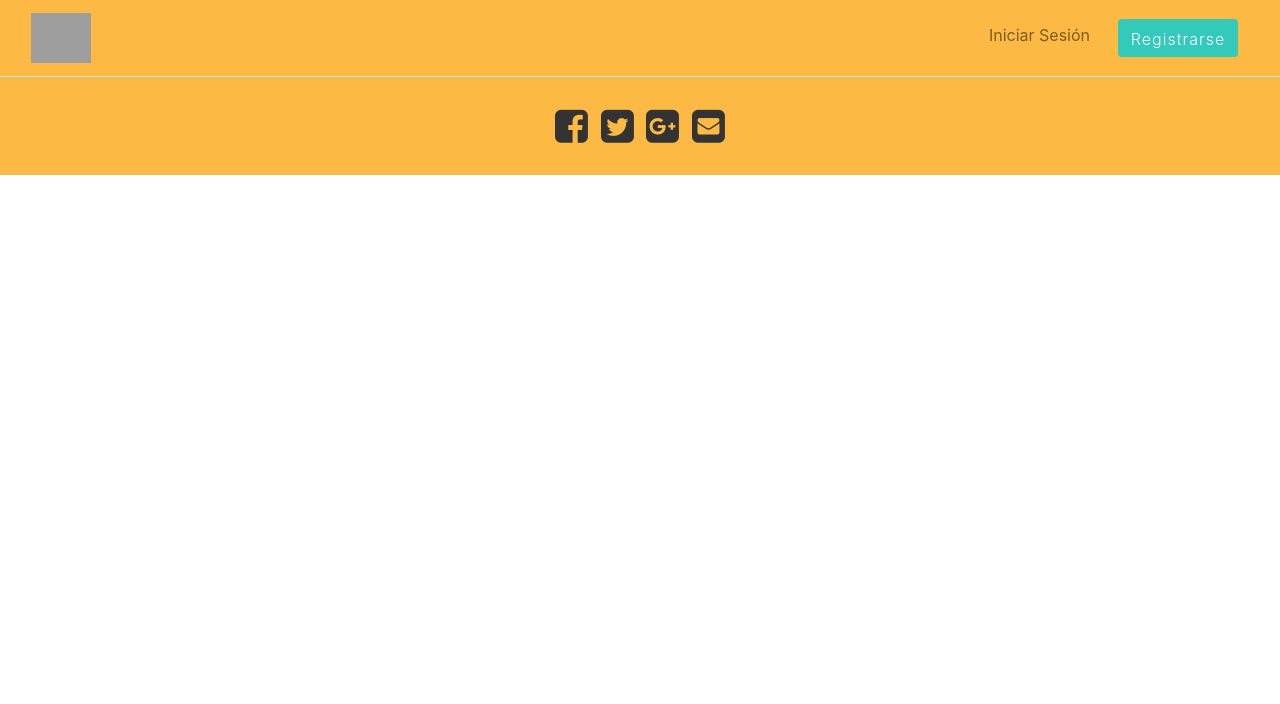
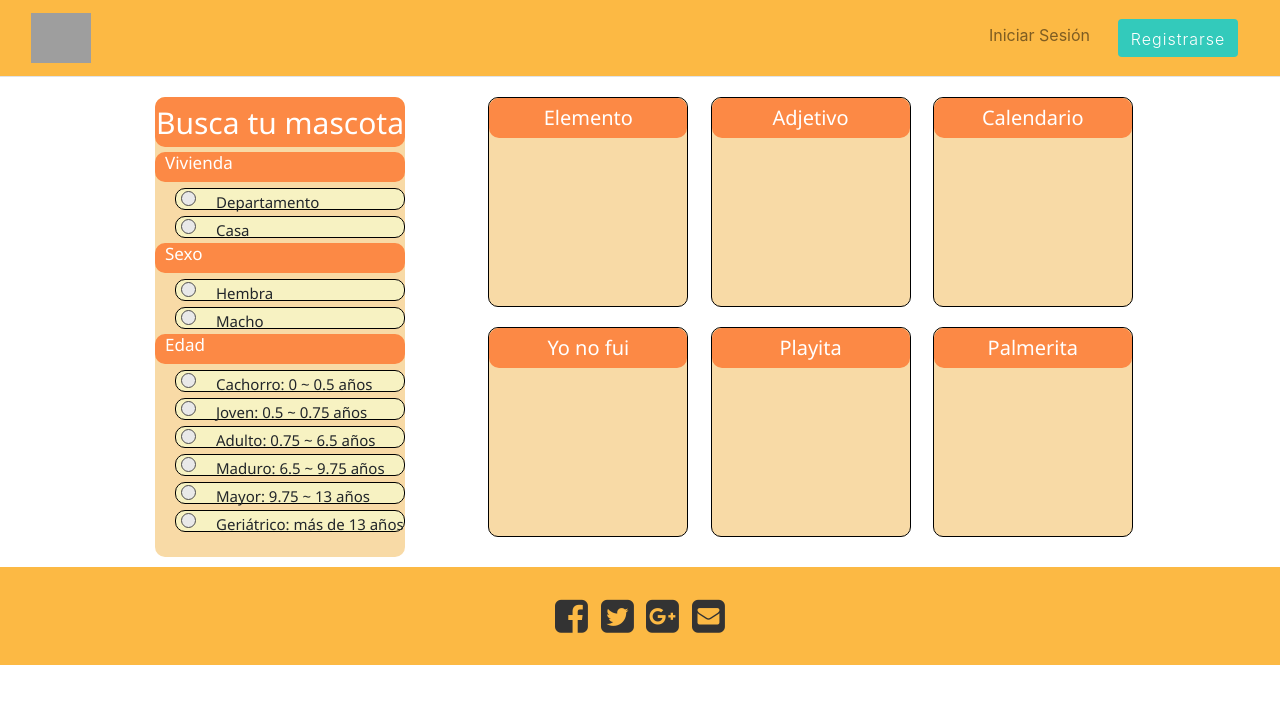
Before and after one commit to RuthMarin/uxchoosedog, a Vue app: page /#/adopcion in a window 1280 px wide. Shown: the top 704 px of the page. Built offline with nearby package versions, Linux system fonts and the light colour scheme; data requests are answered from the project's data file; grey boxes are pictures that could not be loaded.

Commit message:
adopcion ver.1

```diff
--- a/db.json
+++ b/db.json
@@ -3,7 +3,16 @@
     { "id": 1, "id_perro": 1, "texto": "" }
   ],
   "perfil": [
-    { "id": 1, "nombre": "some comment", "sexo": "", "edad": "",  "estado": "", "foto": "https://placedog.net/500", "vivienda": "", "descripcion": ""}
+    { "id": 1, "nombre": "Elemento", "sexo": "", "edad": "",  "estado": "", "foto": "https://placedog.net/500", "vivienda": "", "descripcion": ""},
+    { "id": 2, "nombre": "Adjetivo", "sexo": "", "edad": "",  "estado": "", "foto": "https://placedog.net/500", "vivienda": "", "descripcion": ""},
+    { "id": 3, "nombre": "Calendario", "sexo": "", "edad": "",  "estado": "", "foto": "https://placedog.net/500", "vivienda": "", "descripcion": ""},
+    { "id": 4, "nombre": "Yo no fui", "sexo": "", "edad": "",  "estado": "", "foto": "https://placedog.net/500", "vivienda": "", "descripcion": ""},
+    { "id": 5, "nombre": "Playita", "sexo": "", "edad": "",  "estado": "", "foto": "https://placedog.net/500", "vivienda": "", "descripcion": ""},
+    { "id": 6, "nombre": "Palmerita", "sexo": "", "edad": "",  "estado": "", "foto": "https://placedog.net/500", "vivienda": "", "descripcion": ""},
+    { "id": 7, "nombre": "Jefe", "sexo": "", "edad": "",  "estado": "", "foto": "https://placedog.net/500", "vivienda": "", "descripcion": ""},
+    { "id": 8, "nombre": "Etcetera", "sexo": "", "edad": "",  "estado": "", "foto": "https://placedog.net/500", "vivienda": "", "descripcion": ""},
+    { "id": 9, "nombre": "Mente en blanco", "sexo": "", "edad": "",  "estado": "", "foto": "https://placedog.net/500", "vivienda": "", "descripcion": ""},
+    { "id": 10, "nombre": "Moneda", "sexo": "", "edad": "",  "estado": "", "foto": "https://placedog.net/500", "vivienda": "", "descripcion": ""}
   ],
   "imagen": [ { "contador": 500 }
  ]
--- /dev/null
+++ b/src/Adopcion.vue
@@ -0,0 +1,120 @@
+<template>
+  <body class="row adopcion-container">
+    <!--<div class="header">
+      <h1>{{ title }}</h1>
+    </div> -->
+    <div class="col-sm-4">
+      <filtros class="" v-bind:filtres="filtros"></filtros>
+    </div>
+    <div class="col-sm-8">
+      <div class="row">
+        <div class="col-md-4" v-for="(perro, index) in perros" :key="index">
+            <div class="dog-container">
+            <div id="dog-image-container">  </div>
+            <div id="dog-name" @click="goTo(perro.id)">
+                <label class="name">{{ perro.nombre }}</label>
+            </div>
+            </div>
+        </div>
+      </div>
+    </div>
+  </body>
+</template>
+<!--<img id="dog-image" :src="require(`@/assets/dogs/01.jpg`)">-->
+<script>
+import filtros from './components/filtros.vue'
+import Vue from 'vue'
+import axios from 'axios'
+import VueAxios from 'vue-axios'
+Vue.use(VueAxios, axios)
+
+export default {
+  name: 'Adopcion',
+  components: {
+    'filtros': filtros
+  },
+  data () {
+    return {
+      title: 'Adopta una mascota',
+      perros: [],
+      filtros: {
+        depa: false,
+        casa: false,
+        hm: false,
+        mch: false,
+        cachorro: false,
+        joven: false,
+        adulto: false,
+        maduro: false,
+        mayor: false,
+        gtro: false
+      }
+    }
+  },
+  created () {
+    Vue.axios.get('http://localhost:3000/perfil').then((response) => {
+        console.log(response.data)
+        this.perros = response.data.slice(0,6);
+    })
+  },
+  methods: {
+      goTo(dog_id) {
+          this.$router.push({ name: 'perfil', params: { id: dog_id } })
+      }
+  }
+}
+</script>
+<style>
+.header {
+  border: 3px black solid;
+  grid-column-start: 1;
+  grid-column-end: 13;
+  height: 150px;
+}
+.select-perro {
+  border: 1px black solid;
+  margin-top: 20px;
+  height: 470px;
+}
+.adopcion-container {
+  font-family: 'Avenir', Helvetica, Arial, sans-serif;
+  margin-left: 140px;
+  margin-right: 140px;
+  margin-bottom: 10px;
+/*
+  display: grid;
+  grid-template-columns: 1fr 1fr 1fr 1fr 1fr 1fr 1fr 1fr 1fr 1fr 1fr 1fr;
+  grid-template-rows: 1fr;
+  grid-column-gap: 5px;
+  grid-row-gap: 0px;*/
+}
+.dog-container {
+  display: flex;
+  flex-direction: column;
+  align-items: center;
+  align-self: flex-end;
+  background-color: #F8DAA6;
+  border: 1px black solid;
+  border-radius: 10px;
+  margin-top: 20px;
+  height: 210px;
+  width: 200px;
+}
+#dog-name {
+  display: flex;
+  background-color: #FC8945;
+  border-radius: 10px;
+  height: 40px;
+  width: 100%;
+}
+#dog-image {
+  border-radius: 10px;
+  width: 100%;
+}
+.name {
+  font-family: Segoe UI;
+  font-size: 20px;
+  color: white;
+  margin: auto;
+}
+</style>
--- /dev/null
+++ b/src/components/filtros.vue
@@ -0,0 +1,194 @@
+<template>
+  <aside class="filter-container">
+    <div class="title-container">
+      <label class="filter-title">Busca tu mascota</label>
+    </div>
+    <div class="subtitle-container">
+      <label class="filter-subtitle">Vivienda</label>
+    </div>
+    <div class="filter-name">
+      <label class="checkbox">Departamento
+        <input type="checkbox" checked="" v-model="filtres.depa">
+        <span class="check"></span>
+      </label>
+    </div>
+    <div class="filter-name">
+      <label class="checkbox">Casa
+        <input type="checkbox" checked="" v-model="filtres.casa">
+        <span class="check"></span>
+      </label>
+    </div>
+    <div class="subtitle-container">
+      <label class="filter-subtitle">Sexo</label>
+    </div>
+    <div class="filter-name">
+      <label class="checkbox">Hembra
+        <input type="checkbox" checked="" v-model="filtres.hm">
+        <span class="check"></span>
+      </label>
+    </div>
+    <div class="filter-name">
+      <label class="checkbox">Macho
+        <input type="checkbox" checked="" v-model="filtres.mch">
+        <span class="check"></span>
+      </label>
+    </div>
+    <div class="subtitle-container">
+      <label class="filter-subtitle">Edad</label>
+    </div>
+    <div class="filter-name">
+      <label class="checkbox">Cachorro: 0 ~ 0.5 años
+        <input type="checkbox" checked="" v-model="filtres.cachorro">
+        <span class="check"></span>
+      </label>
+    </div>
+    <div class="filter-name">
+      <label class="checkbox">Joven: 0.5 ~ 0.75 años
+        <input type="checkbox" checked="" v-model="filtres.joven">
+        <span class="check"></span>
+      </label>
+    </div>
+    <div class="filter-name">
+      <label class="checkbox">Adulto: 0.75 ~ 6.5 años
+        <input type="checkbox" checked="" v-model="filtres.adulto">
+        <span class="check"></span>
+      </label>
+    </div>
+    <div class="filter-name">
+      <label class="checkbox">Maduro: 6.5 ~ 9.75 años
+        <input type="checkbox" checked="" v-model="filtres.maduro">
+        <span class="check"></span>
+      </label>
+    </div>
+    <div class="filter-name">
+      <label class="checkbox">Mayor: 9.75 ~ 13 años
+        <input type="checkbox" checked="" v-model="filtres.mayor">
+        <span class="check"></span>
+      </label>
+    </div>
+    <div class="filter-name">
+      <label class="checkbox">Geriátrico: más de 13 años
+        <input type="checkbox" checked="" v-model="filtres.gtro">
+        <span class="check"></span>
+      </label>
+    </div>
+  </aside>
+</template>
+
+<script>
+export default {
+  name: 'filtros',
+  props: ['filtres']
+}
+</script>
+
+<style scoped>
+aside{
+  position: relative;
+  float: left;
+}
+.filter-container {
+  display: flex;
+  flex-direction: column;
+  background-color: #F8DAA6;
+  border-radius: 10px;
+  width: 250px;
+  height: 460px;
+  margin-top: 20px;
+}
+.filter-name {
+  background-color: #F7F2C2;
+  border: 1px solid black;
+  border-radius: 10px;
+  margin-left: 20px;
+  margin-top: 6px;
+  height: 22px;
+}
+.subtitle-container {
+  display: flex;
+  align-items: center;
+  margin-top: 5px;
+  background-color: #FC8945;
+  border-radius: 10px;
+  height: 30px;
+}
+.title-container {
+  display: flex;
+  align-items: center;
+  background-color: #FC8945;
+  border-radius: 10px;
+  height: 50px;
+}
+.filter-title {
+  margin: auto;
+  font-family: Segoe UI;
+  font-size: 30px;
+  color: white;
+}
+.filter-subtitle {
+  margin-left: 10px;
+  font-family: Segoe UI;
+  font-size: 17px;
+  color: white;
+}
+/* custom checkbox */
+.checkbox {
+    margin-top: 2px;
+    margin-left: 5px;
+    display: block;
+    position: relative;
+    padding-left: 35px;
+    margin-bottom: 12px;
+    cursor: pointer;
+    font-size: 15px;
+    font-family: Segoe UI;
+    -webkit-user-select: none;
+    -moz-user-select: none;
+    -ms-user-select: none;
+    user-select: none;
+}
+
+/* hide the browser's default checkbox */
+.checkbox input {
+    position: absolute;
+    opacity: 0;
+    cursor: pointer;
+}
+
+/* create custom checkbox */
+.check {
+    position: absolute;
+    border-radius: 50%;
+    top: 0;
+    left: 0;
+    height: 15px;
+    width: 15px;
+    background-color: rgb(233, 233, 233);
+    border: 1px solid rgb(77, 76, 76);
+}
+
+/* create the checkmark and hide when not checked */
+.check:after {
+    content: "";
+    position: absolute;
+    display: none;
+}
+
+/* show the checkmark when checked */
+.checkbox input:checked ~ .check:after {
+    display: block;
+}
+
+/* checkmark style */
+.checkbox .check:after {
+    left: 9px;
+    top: -3px;
+    width: 5px;
+    height: 15px;
+    border: solid #FC8945;
+    border-width: 0 3px 3px 0;
+    -webkit-transform: rotate(45deg);
+    -ms-transform: rotate(45deg);
+    transform: rotate(45deg);
+}
+</style>
--- a/src/router/index.js
+++ b/src/router/index.js
@@ -3,17 +3,23 @@ import Router from 'vue-router'
 import HelloWorld from '@/components/HelloWorld'
 import PerfilPage from  '@/Perfil'
 import Principal from '@/Principal'
+import Adopcion from '@/Adopcion'
 Vue.use(Router)
 
 export default new Router({
   routes: [
     {
-      path: '/perfil',
+      path: '/perfil/:id',
+      name: 'perfil',
       component: PerfilPage
     },
     {
       path: '/home',
       component: Principal
+    },
+    {
+      path: '/adopcion',
+      component: Adopcion
     }
   ]
 })
```
Also changed, not shown: src/Principal.vue (+0 -40 lines).
